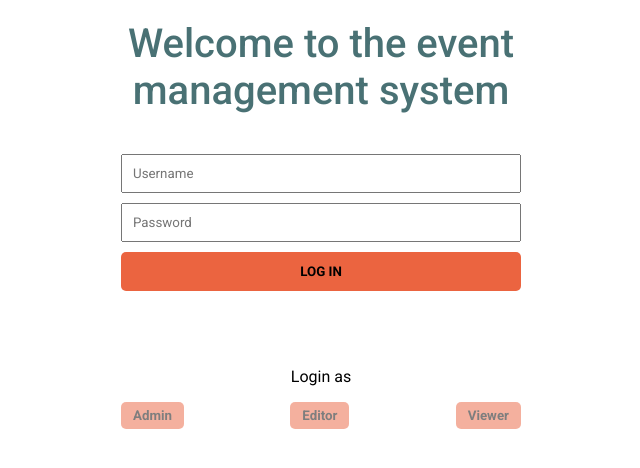
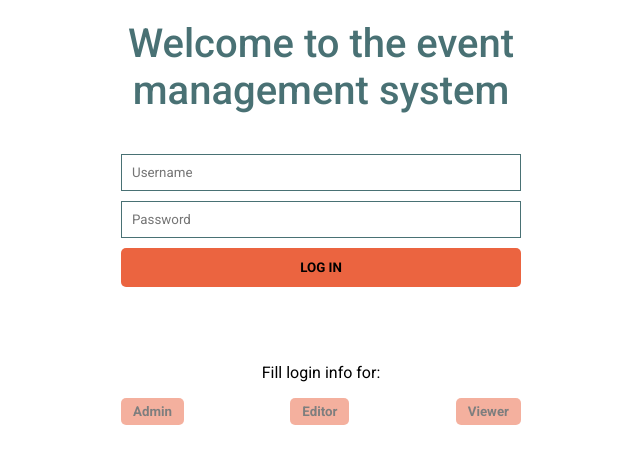
Before and after one commit to JonasKaruzas/event-management-system, a React (Create React App) app: page / in a window 1280 px wide. Shown: the top 468 px of the page, without its empty margins (319-959 px from the left). Built offline with nearby package versions, Linux system fonts and the light colour scheme.

Commit message:
style: :lipstick: input and other styles

```diff
--- a/src/Components/CreateAttendeeInputs.jsx
+++ b/src/Components/CreateAttendeeInputs.jsx
@@ -20,6 +20,12 @@ const Form = styled.form`
 const Input = styled.input`
   padding: 10px;
   width: 160px;
+  border: 1px solid #497174;
+
+  &:focus {
+    background-color: #EFF5F5;
+    outline: none;
+  }
 
   @media (max-width: 850px) {
     width: 100%;
@@ -74,7 +80,7 @@ export function CreateAttendeeInputs() {
         <Input ref={firstName} type='text' name='firstName' placeholder="First name" required />
         <Input ref={lastName} type='text' name='lastName' placeholder="Last name" required />
         <Input ref={email} type='email' name='email' placeholder="Email" required />
-        <Input ref={age} type='number' name='age' placeholder="Age" required />
+        <Input ref={age} type='number' name='age' placeholder="Age" min="14" max="99" required />
         <Button>ADD</Button>
       </Form>
   )
--- a/src/Components/EditModal.jsx
+++ b/src/Components/EditModal.jsx
@@ -53,6 +53,12 @@ const Form = styled.form`
 const Input = styled.input`
   padding: 10px;
   width: 160px;
+  border: 1px solid #497174;
+
+  &:focus {
+    background-color: #EFF5F5;
+    outline: none;
+  }
 
 @media (max-width: 850px) {
   width: 100%;
@@ -101,7 +107,7 @@ export function EditModal() {
           <Input type='text' name='firstName' value={formData.firstName} onChange={(e) => setFormData({...formData, firstName: e.target.value})} required />
           <Input type='text' name='lastName' value={formData.lastName} onChange={(e) => setFormData({...formData, lastName: e.target.value})} required />
           <Input type='email' name='email' value={formData.email} onChange={(e) => setFormData({...formData, email: e.target.value})} required />
-          <Input type='number' name='age' value={formData.age} onChange={(e) => setFormData({...formData, age: e.target.value})} required />
+          <Input type='number' name='age' min="14" max="99" value={formData.age} onChange={(e) => setFormData({...formData, age: e.target.value})} required />
           <Button>Save</Button>
         </Form>
       </Content>
--- a/src/Components/Login.jsx
+++ b/src/Components/Login.jsx
@@ -26,6 +26,12 @@ const Form = styled.form`
 const Input = styled.input`
   padding: 10px;
   width: 100%;
+  border: 1px solid #497174;
+
+  &:focus {
+    background-color: #EFF5F5;
+    outline: none;
+  }
 `
 
 const Button = styled.button`
@@ -89,7 +95,7 @@ export function Login() {
         <Button>LOG IN</Button>
         {isLoginFailed && <div style={{color: 'red', textAlign: 'center'}}>Login failed: incorrect username or password </div>}
       </Form>
-        <p style={{textAlign: 'center'}}>Login as</p>
+        <p style={{textAlign: 'center'}}>Fill login info for:</p>
         <Buttons>
           <Button onClick={() => setLoginInfo({username: 'admin', password: 'Adm1n!'})} className="small">Admin</Button>
           <Button onClick={() => setLoginInfo({username: 'editor', password: 'Ed1tor!'})} className="small">Editor</Button>
--- a/src/Components/SearchAndSort.jsx
+++ b/src/Components/SearchAndSort.jsx
@@ -13,11 +13,24 @@ const SearchSortContainer = styled.div`
 const Input = styled.input`
   padding: 10px;
   width: 160px;
+  border: 1px solid #497174;
+
+  &:focus {
+    background-color: #EFF5F5;
+    outline: none;
+  }
 `
 const Select = styled.select`
   margin-left: 20px;
   padding: 10px;
-  width: 100px;
+  width: 120px;
+  border: 1px solid #497174;
+
+  &:focus {
+    background-color: #EFF5F5;
+    outline: none;
+  }
+
 `
 
 export function SearchAndSort() {
--- a/src/Components/UserInfoMenu.jsx
+++ b/src/Components/UserInfoMenu.jsx
@@ -4,6 +4,7 @@ import { LoginContext } from "./LoginState";
 import admin from "../Assets/Images/account-cog.svg";
 import editor from "../Assets/Images/account-edit.svg";
 import viewer from "../Assets/Images/account-eye.svg";
+import { AttendeeListContext } from "./AttendeeListState";
 
 
 const Container = styled.div`
@@ -12,7 +13,8 @@ const Container = styled.div`
   left: 10px;
   height: 40px;
   width: 40px;
-  background-color: #EFF5F5;
+  background-color: #497174;
+  color: white;
   border-radius: 25px;
   box-shadow: 0px 5px 10px 0px #a4a4a480;
   display: flex;
@@ -31,6 +33,7 @@ const Container = styled.div`
 `
 
 const ImgIcon = styled.img`
+filter: invert(100%);
   width: 20px;
   height: 20px;
 
@@ -59,6 +62,7 @@ const Button = styled.button`
 export function UserInfoMenu() {
   const { loggedInUser, setLoggedInUser } = useContext(LoginContext);
   const [showMenu, setShowMenu] = useState(false);
+  const {setSearchInput, setSortInput} = useContext(AttendeeListContext);
 
   function toggleMenu(e) {
     setShowMenu(prev => !prev)
@@ -76,6 +80,12 @@ export function UserInfoMenu() {
     }
   }
 
+  function logOut() {
+    setLoggedInUser({});
+    setSearchInput('');
+    setSortInput('');
+  }
+
   return (
     <Container onClick={toggleMenu} showMenu={showMenu}>
         <div>
@@ -84,7 +94,7 @@ export function UserInfoMenu() {
         {showMenu &&
           <>
             <div>{loggedInUser.username}</div>
-            <Button onClick={() => setLoggedInUser({})}>Logout</Button>
+            <Button onClick={logOut}>Logout</Button>
           </> }
     </Container>
   )
```
